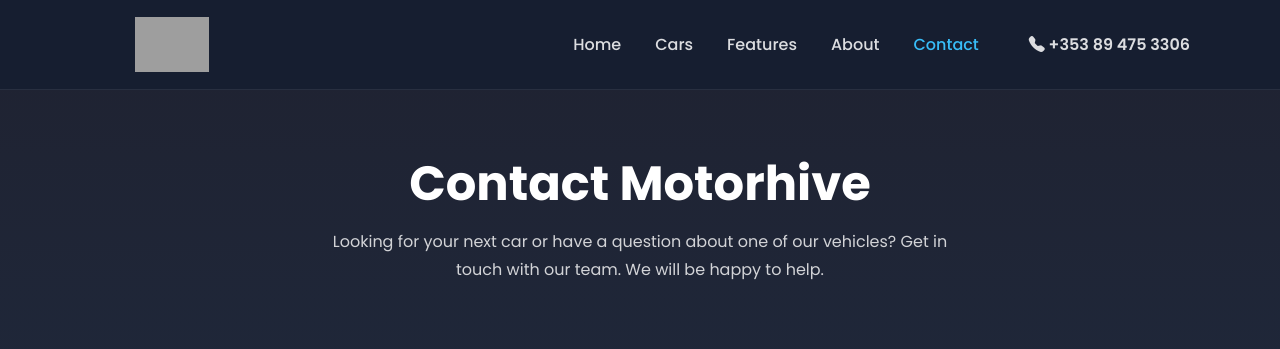
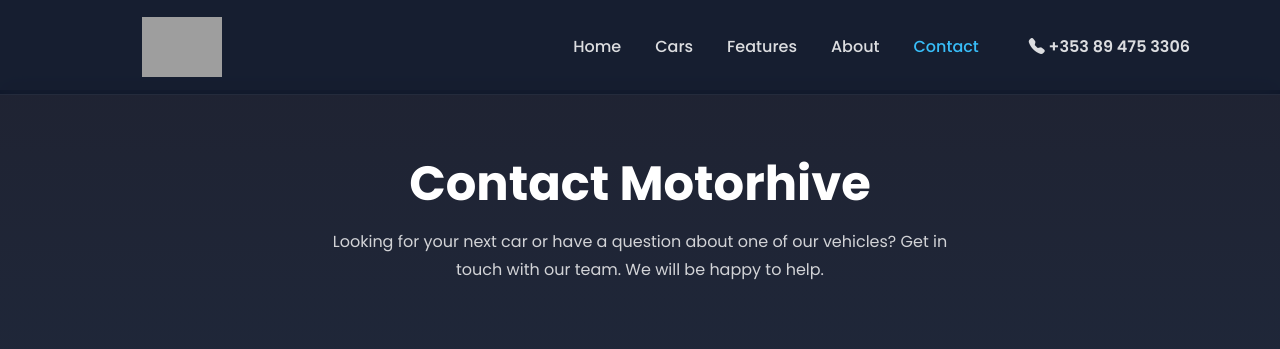
Before and after one commit to neerojstha/car-retailer, a Django app: page /contact/ in a window 1280 px wide. Shown: the top 349 px of the page. Run offline with Django 5.2, Linux system fonts and the light colour scheme; grey boxes are pictures that could not be loaded.

Commit message:
updated contact

```diff
--- a/cars/templates/cars/contact.html
+++ b/cars/templates/cars/contact.html
@@ -49,8 +49,8 @@
         }
 
         .navbar-brand img {
-            height: 55px;
-            width: 180px;
+            height: 60px;
+            width: 200px;
             object-fit: contain;
             transition: 0.3s;
         }
```
